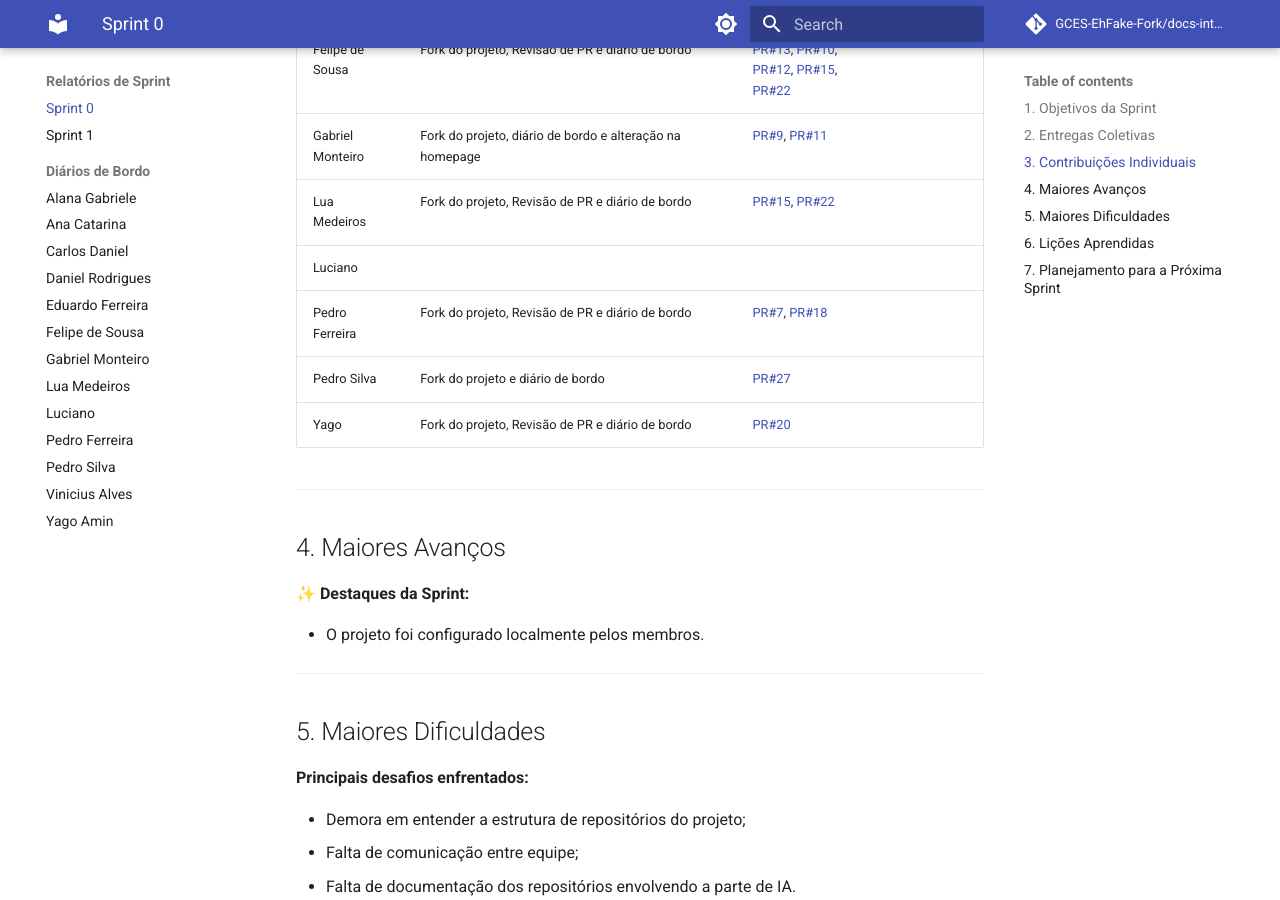
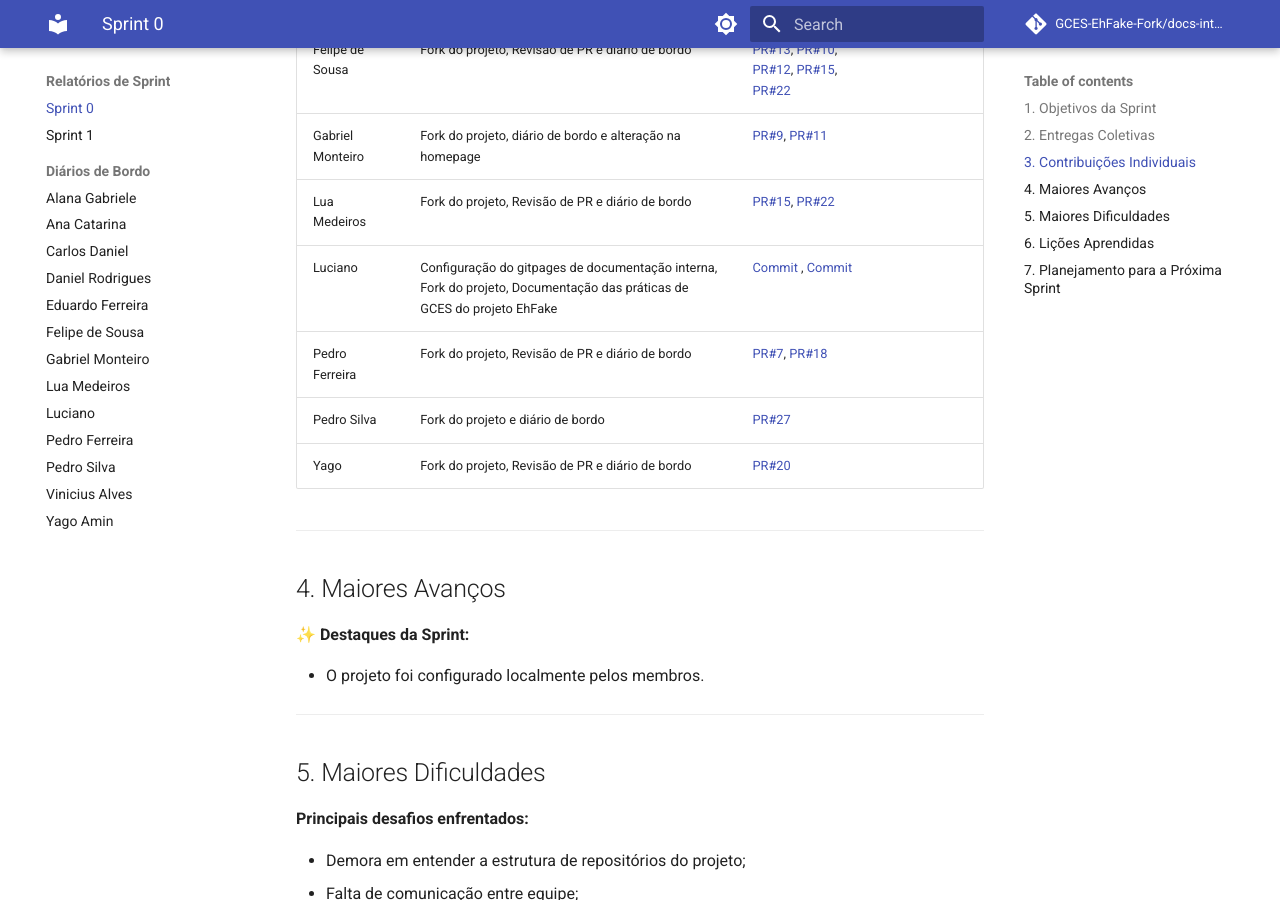
Before and after one commit to GCES-EhFake-Fork/docs-interno, an MkDocs documentation site: the page built from docs/sprints/sprint0.md, in a window 1280 px wide and 900 px high, scrolled down 1578 px. Built offline with MkDocs 1.6.1 and Material for MkDocs 9.7.7, drawn with Linux system fonts in a browser that asks for light colours; comment, search, counter and statistics services are not loaded.

Commit message:
docs (sprint0): adiciona contribuicao luciano

```diff
--- a/docs/sprints/sprint0.md
+++ b/docs/sprints/sprint0.md
@@ -44,7 +44,7 @@
 | Felipe de Sousa  | Fork do projeto, Revisão de PR e diário de bordo                                                                                                        | [PR#13](https://github.com/GCES-EhFake-Fork/docs-interno/pull/13), [PR#10](https://github.com/GCES-EhFake-Fork/docs-interno/pull/10), [PR#12](https://github.com/GCES-EhFake-Fork/docs-interno/pull/12), [PR#15](https://github.com/GCES-EhFake-Fork/docs-interno/pull/15), [PR#22](https://github.com/GCES-EhFake-Fork/docs-interno/pull/22) |             |
 | Gabriel Monteiro | Fork do projeto, diário de bordo e alteração na homepage                                                                                                | [PR#9](https://github.com/GCES-EhFake-Fork/docs-interno/pull/9), [PR#11](https://github.com/GCES-EhFake-Fork/docs-interno/pull/9)                                                                                                                                                                                                             |             |
 | Lua Medeiros     | Fork do projeto, Revisão de PR e diário de bordo                                                                                                        | [PR#15](https://github.com/GCES-EhFake-Fork/docs-interno/pull/15), [PR#22](https://github.com/GCES-EhFake-Fork/docs-interno/pull/22)                                                                                                                                                                                                          |             |
-| Luciano          |                                                                                                                                                         |                                                                                                                                                                                                                                                                                                                                               |             |
+| Luciano          |   Configuração do gitpages de documentação interna, Fork do projeto, Documentação das práticas de GCES do projeto EhFake                                                                                                                                                      |     [Commit](https://github.com/GCES-EhFake-Fork/docs-interno/commit/b7723a9994c10133bc0295a7cef5dc8548aa0f28) , [Commit](https://github.com/GCES-EhFake-Fork/docs-interno/commit/0c56d36457879a11609097a185cca915c053d18b)                                                                                                                                                                                                                                                                                                                                          |             |
 | Pedro Ferreira   | Fork do projeto, Revisão de PR e diário de bordo                                                                                                        | [PR#7](https://github.com/GCES-EhFake-Fork/docs-interno/pull/7), [PR#18](https://github.com/GCES-EhFake-Fork/docs-interno/pull/18)
 | Pedro Silva   | Fork do projeto e diário de bordo                                                                                                        |   [PR#27](https://github.com/GCES-EhFake-Fork/docs-interno/pull/27)
 | Yago             | Fork do projeto, Revisão de PR e diário de bordo                                                                                                        | [PR#20](https://github.com/GCES-EhFake-Fork/docs-interno/pull/20)                                                                                                                                                                                                                                                                             |             |
```
